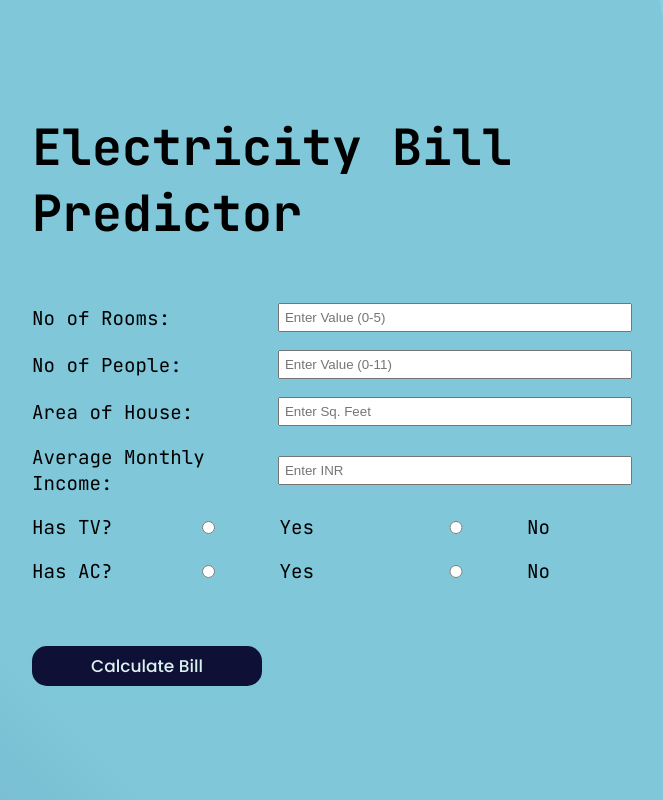
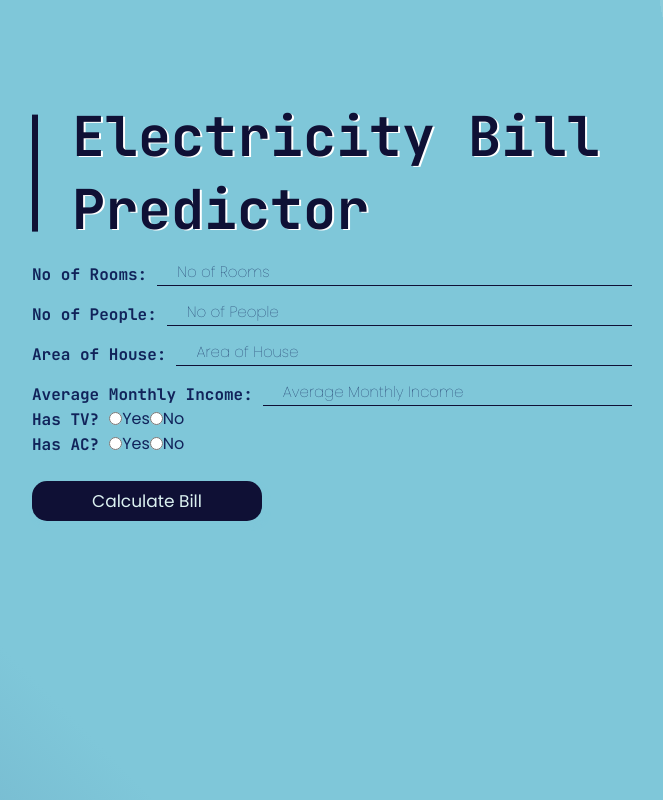
Before and after one commit to sai-vatturi/Electricity-Bill-Predictor, a plain HTML site: page index.html in a window 1280 px wide. Shown: the whole page, without its empty margins (58-721 px from the left). Drawn offline with Linux system fonts and the light colour scheme.

Commit message:
styled inputs

```diff
--- /dev/null
+++ b/assets/styles/inputs.css
@@ -0,0 +1,93 @@
+@import url('https://fonts.googleapis.com/css2?family=JetBrains+Mono:wght@100;400;600;700&family=Poppins:wght@100;400&display=swap');
+*{
+    margin: 0;
+    padding: 0;
+    font-family: 'Poppins', sans-serif;
+    outline: none;
+    box-sizing: border-box;
+}
+body{
+    display: flex;
+    align-items: center;
+    justify-content: center;
+    min-height: 100vh;
+    background: linear-gradient(-135deg, #DCF2F1, #7FC7D9);
+}
+input[type=number]::-webkit-inner-spin-button {
+    -webkit-appearance: none;
+  }
+.input-container{
+    display: flex;
+    align-items: flex-end;
+}
+.input-container .label {
+    font-family: 'JetBrains Mono', monospace;
+    color: #11235A;
+    font-weight: 700;
+    margin-right: 10px; /* Adjust the margin */
+    margin-bottom: 1px;
+    text-align: left;
+    white-space: nowrap; /* Prevent the label from breaking to the next line */
+}
+.input-container .radio-btns {
+    display: flex;
+    flex-direction: row;
+    color: #11235A;
+}
+
+.wrapper{
+    width: 100%;
+    background: transparent;
+
+}
+.wrapper .input-data{
+    height: 40px;
+    width: 100%;
+    position: relative;
+    background: none;
+    bottom: 0;
+}
+.wrapper .input-data input{
+    height: 100%;
+    width: 100%;
+    border: none;
+    font-size: 17px;
+    border-bottom: 1px solid #0F1035;
+    background: transparent;
+}
+.wrapper .input-data input:focus ~ label,
+.wrapper .input-data input:valid ~ label{
+    transform: translate(-20px, -30px);
+    font-size: 10px;
+}
+.wrapper .input-data label{
+    position: absolute;
+    bottom: 3px;
+    left: 20px;
+    color: #11235A;
+    font-weight: 100;
+    font-size: 15px;
+    pointer-events: none;
+    transition: all 0.3s ease;
+}
+.wrapper .input-data .underline{
+    position: absolute;
+    bottom: 0;
+    height: 2px;
+    width: 100%;
+
+}
+.wrapper .input-data .underline:before{
+    position: absolute;
+    content: "";
+    height: 100%;
+    width: 100%;
+    background: #0F1035;
+    transform: scaleX(0);
+    transform-origin: center;
+    transition: transform 0.3s ease;
+}
+.wrapper .input-data input:focus ~ .underline:before,
+.wrapper .input-data input:valid ~ .underline:before{
+    transform: scaleX(1);
+}
--- a/assets/styles/styles.css
+++ b/assets/styles/styles.css
@@ -1,13 +1,10 @@
-@import url('https://fonts.googleapis.com/css2?family=Poppins:wght@500&display=swap');
+@import url('https://fonts.googleapis.com/css2?family=JetBrains+Mono:wght@100;400;600&family=Poppins:wght@100;400&display=swap');
 * {
     padding: 0;
     margin: 0;
     box-sizing: border-box;
 }
 
-body, html {
-    font-family: 'JetBrains Mono', monospace;
-}
 
 .container {
     display: flex;
@@ -29,40 +26,26 @@ body, html {
     /* background: #fff; */
     display: flex;
     flex-direction: column;
-    justify-content: space-around;
-
 }
-h1{
-    font-size: 50px;
-    padding-bottom: 30px;
-}
-.ins {
-    display: flex;
-    flex-direction: column;
-    font-size: larger;
-    gap: 18px;
+.main-container .heading h1 {
+    font-family: 'JetBrains Mono', monospace;
+    color: #0F1035;
+    text-shadow: 2px 1px 0px #fff;
+    font-size: 55px;
+    padding-left: 40px;
+    position: relative;
 }
 
-.ins > div {
-    display: flex;
-    justify-content: space-around;
-    align-items: center;
+.main-container .heading h1::before {
+    content: "";
+    position: absolute;
+    left: 0;
+    top: 50%;
+    transform: translateY(-50%);
+    height: 80%;
+    border-left: 6px solid #0F1035;
 }
 
-.ins label {
-    flex-basis: 40%;
-    margin-right: 10px;
-}
-
-.ins input[type="number"],
-.ins input[type="radio"] {
-    flex-basis: 60%;
-    padding: 5px;
-}
-
-.ins input[type="radio"] {
-    width: auto;
-}
 .btn{
     height: 40px;
     width: 230px;
--- a/index.html
+++ b/index.html
@@ -5,9 +5,7 @@
     <meta name="viewport" content="width=device-width, initial-scale=1.0">
     <title>Electricity Bill Predictor</title>
     <link rel="stylesheet" href="./assets/styles/styles.css">
-    <link rel="preconnect" href="https://fonts.googleapis.com">
-    <link rel="preconnect" href="https://fonts.gstatic.com" crossorigin>
-    <link href="https://fonts.googleapis.com/css2?family=JetBrains+Mono:wght@100;400;700&display=swap" rel="stylesheet">
+    <link rel="stylesheet" href="./assets/styles/inputs.css">
 </head>
 <body>
     <div class="container">
@@ -18,47 +16,93 @@
             <div class="input-form">
                 <form action="/submit" class="ins">
 
-                    <div>
-                        <label for="rooms">No of Rooms: </label>
-                        <input type="number" name="rooms" placeholder="Enter Value (0-5)">
+                    <!-- No of Rooms -->
+                    <div class="input-container">
+                        <div class="label">
+                            No of Rooms:
+                        </div>
+                        <div class="wrapper">
+                            <div class="input-data">
+                                <input type="number" name="rooms" required>
+                                <label>No of Rooms</label>
+                                <div class="underline"></div>
+                            </div>
+                        </div>
                     </div>
 
-                    <div>
-                        <label for="people">No of People: </label>
-                        <input type="number" name="people" placeholder="Enter Value (0-11)">
+                    <!-- No of People -->
+                    <div class="input-container">
+                        <div class="label">
+                            No of People:
+                        </div>
+                        <div class="wrapper">
+                            <div class="input-data">
+                                <input type="number" name="people" required>
+                                <label>No of People</label>
+                                <div class="underline"></div>
+                            </div>
+                        </div>
                     </div>
 
-                    <div>
-                        <label for="house">Area of House: </label>
-                        <input type="number" name="house"  placeholder="Enter Sq. Feet">
+                    <!-- Area of House -->
+                    <div class="input-container">
+                        <div class="label">
+                            Area of House:
+                        </div>
+                        <div class="wrapper">
+                            <div class="input-data">
+                                <input type="number" name="house" required>
+                                <label>Area of House</label>
+                                <div class="underline"></div>
+                            </div>
+                        </div>
                     </div>
 
-                    <div>
-                        <label for="income">Average Monthly Income: </label>
-                        <input type="number" name="rooms"  placeholder="Enter INR">
+                    <!-- Average Monthly Income -->
+                    <div class="input-container">
+                        <div class="label">
+                            Average Monthly Income:
+                        </div>
+                        <div class="wrapper">
+                            <div class="input-data">
+                                <input type="number" name="income" required>
+                                <label>Average Monthly Income</label>
+                                <div class="underline"></div>
+                            </div>
+                        </div>
                     </div>
 
-                    <div>
-                        <label for="tv">Has TV?</label>
-                        <input type="radio" id="yes" name="tv" value="yes">
-                        <label for="yes">Yes</label><br>
-                        <input type="radio" id="no" name="tv" value="no">
-                        <label for="no">No</label><br>
+                    <!-- Has TV -->
+                    <div class="input-container">
+                        <div class="label">
+                            Has TV?
+                        </div>
+                        <div class="radio-btns">
+                            <input type="radio" id="tv-yes" name="tv" value="yes">
+                            <label for="tv-yes">Yes</label><br>
+                            <input type="radio" id="tv-no" name="tv" value="no">
+                            <label for="tv-no">No</label><br>
+                        </div>
                     </div>
 
-                    <div>
-                        <label for="tv">Has AC?</label>
-                        <input type="radio" id="yes" name="ac" value="yes">
-                        <label for="yes">Yes</label><br>
-                        <input type="radio" id="no" name="ac" value="no">
-                        <label for="no">No</label><br>
+                    <!-- Has AC -->
+                    <div class="input-container">
+                        <div class="label">
+                            Has AC?
+                        </div>
+                        <div class="radio-btns">
+                            <input type="radio" id="ac-yes" name="ac" value="yes">
+                            <label for="ac-yes">Yes</label><br>
+                            <input type="radio" id="ac-no" name="ac" value="no">
+                            <label for="ac-no">No</label><br>
+                        </div>
                     </div>
-
 
                     <br>
                     <button class="btn">Calculate Bill</button>
                 </form>
             </div>
+
 
 
         </div>
```
Also changed, not shown: 2 other files.
